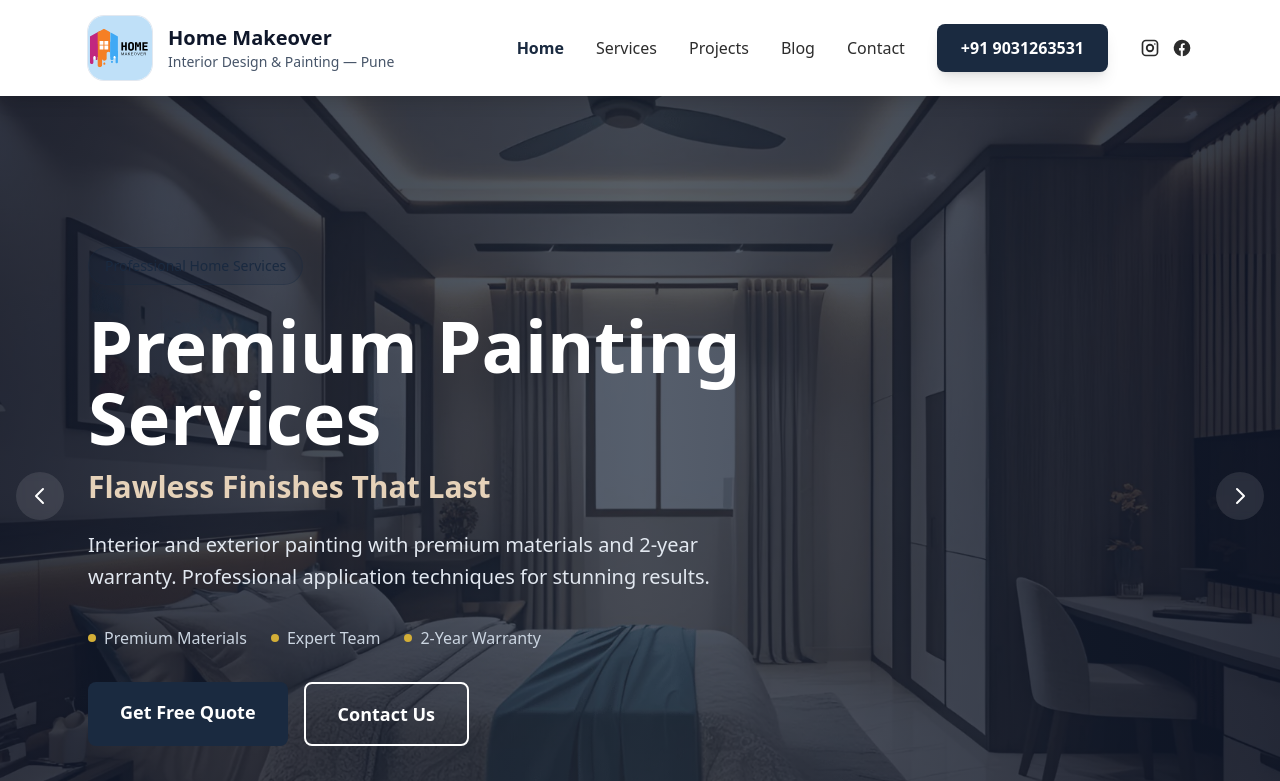
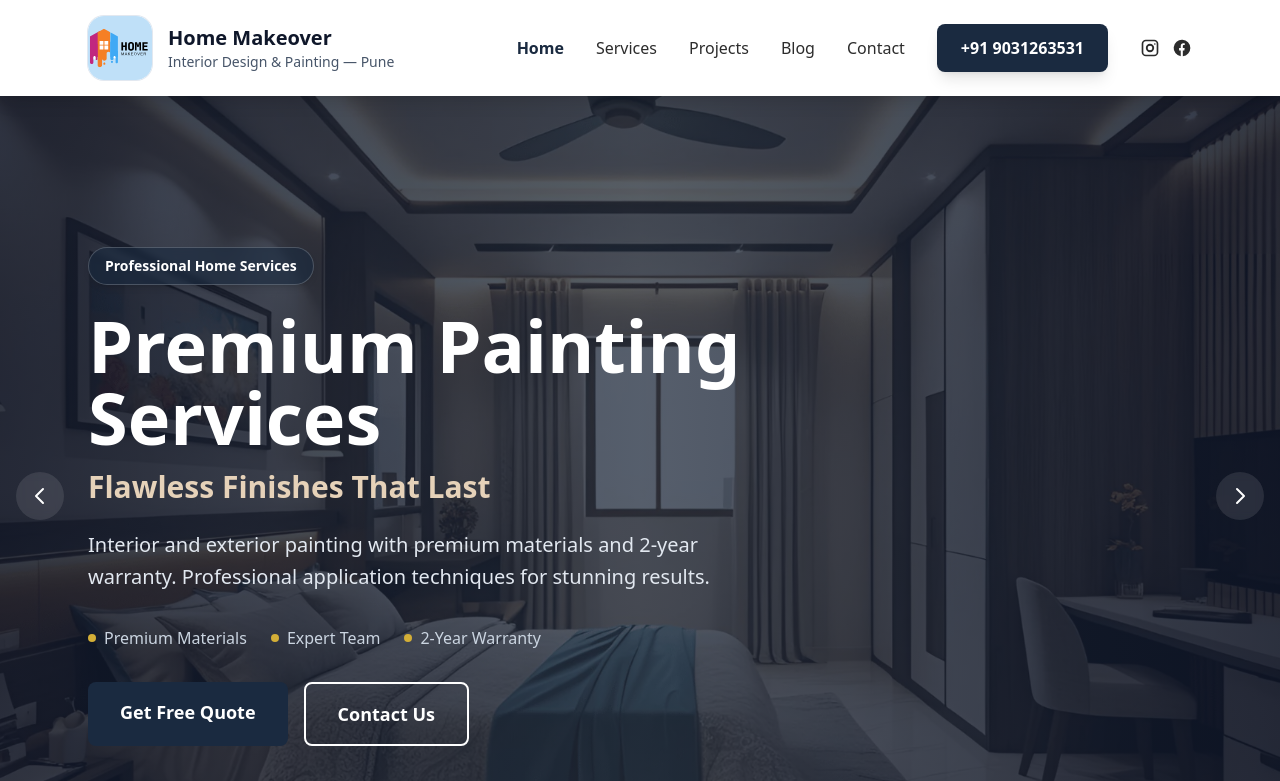
Before and after one commit to rizwan-dev/homemakeover, a Next.js app: page / in a window 1280 px wide. Shown: the top 781 px of the page. Built offline with nearby package versions, Linux system fonts and the light colour scheme.

Commit message:
Fix mismatch in design

```diff
--- a/components/AutoSlider.js
+++ b/components/AutoSlider.js
@@ -110,7 +110,7 @@ export default function AutoSlider({ sliderImages = [] }) {
             <div className="max-w-6xl mx-auto px-6 w-full">
               <div className="max-w-4xl">
                 <div className="mb-8">
-                  <div className="inline-block px-4 py-2 bg-primary/20 border border-primary/30 rounded-full text-primary text-sm font-medium mb-6">
+                  <div className="inline-block px-4 py-2 bg-primary/60 rounded-full text-white text-sm font-semibold mb-6 shadow-md backdrop-blur-[3px] border border-white/20">
                     Professional Home Services
                   </div>
                   <h2 className="text-5xl md:text-7xl font-extrabold text-white leading-tight mb-4">
--- a/pages/index.js
+++ b/pages/index.js
@@ -471,7 +471,7 @@ export default function Home({ reviewImages = [], sliderImages = [] }) {
                       <span>Area: {project.area}</span>
                       <span>Duration: {project.duration}</span>
                     </div>
-                    <span className="inline-block px-4 py-2 bg-slate-100 text-slate-700 rounded-lg font-semibold">
+                    <span className="inline-block px-4 py-2 border-2 border-primary text-primary rounded-lg font-semibold transition-colors group-hover:bg-primary group-hover:text-white">
                       View Details
                     </span>
                   </div>
```
